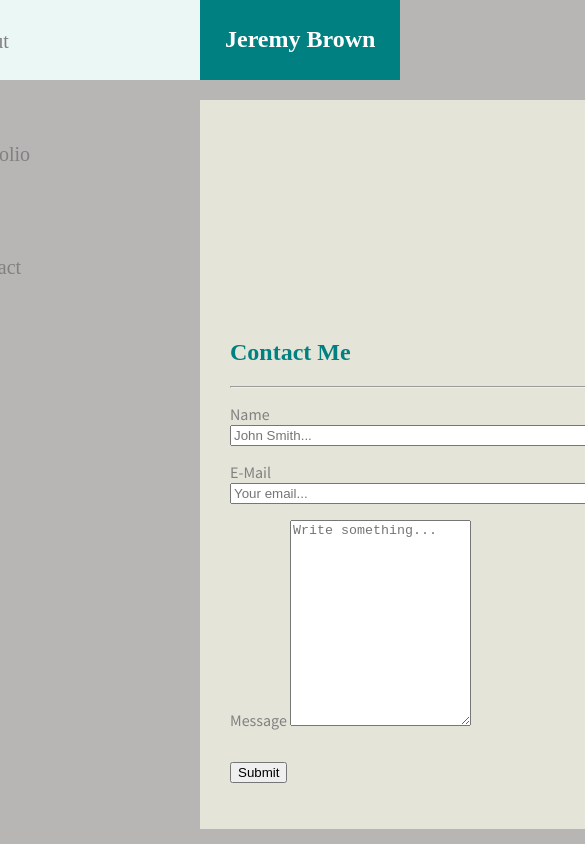
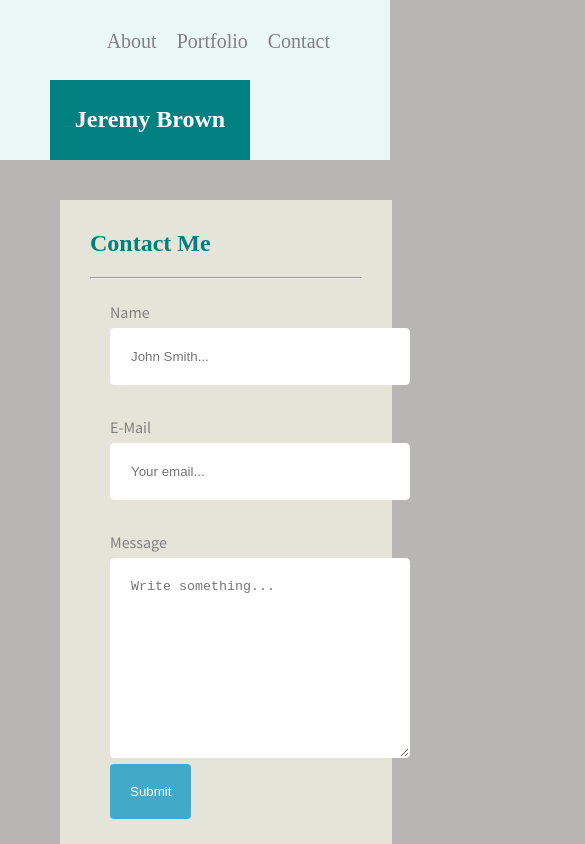
Before and after one commit to CodeBreaker1023/Responsive-Portfolio, a plain HTML site: page contact.html in a window 390 px wide. Shown: the top 844 px of the page, 585 px wide, since content can reach past the window. Drawn offline with nearby package versions, Linux system fonts and the light colour scheme.

Commit message:
updated responsiveness settings

```diff
--- a/contact-style.css
+++ b/contact-style.css
@@ -3,26 +3,32 @@ body {
     font-style: Georgia, Times New Roman, Times, serif;
     font-size: 14px;
     margin: 0px;
+    width: 100%;
 }
 
 #header {
     background-color: rgb(235, 247, 245);
     height: 80px;
     margin: 0px;
+    min-width: 100%;
 }
 
-#relative {
+.container {
+    padding: 20px 0px 0px 200px;
+}
+
+#absoluteHeader {
     width: 200px;
     height: 80px;
-    margin: 0px 0px 0px 200px;
+    margin: -100px 0px 0px 0px;
     background: teal;
-    position: relative;
+    position: absolute;
     text-align: center;
     color: white;
 }
 
 h1 {
-    padding: 30px 10px 30px 10px;
+    padding: 10px 10px 30px 10px;
     font-size: 24px;
 }
 
@@ -36,7 +42,7 @@ hr {
 }
 
 #nav {
-    margin: 0px 350px 0px 0px;
+    margin: 0px 50px 0px 0px;
     float: right;
     font-style: Georgia, Times New Roman, Times, serif;
     font-size: 20px;
@@ -56,11 +62,13 @@ a {
 
 .main {
     background-color: #e5e4d9;
-    margin: 20px 0px 20px 200px;
+    margin: 20px 0px 20px 0px;
     width: 960px;
+    height: 700px;
     padding: 10px 30px 0px 30px;
+    position: relative;
+}
 
-}
 
 .main-bio {
     margin: 20px;
@@ -108,13 +116,20 @@ input[type=submit]:hover {
 }
 
 
-.container {
+.contactDiv {
     border-radius: 5px;
     background-color: #f2f2f2;
-    padding: 20px;
-    width: 960px;
+    padding: -20px 20px 20px 20px;
+    width: 90%;
     float: center;
     list-style-type: none;
+    position: absolute;
+
+}
+
+.contact {
+    padding: 0px 20px 0px 20px;
+    position: absolute;
 }
 
 footer {
@@ -124,9 +139,49 @@ footer {
     height: 100px;
     vertical-align: text-bottom;
     border-top: 5px solid teal;
-    margin: 0px 0px -80px 0px;
+    margin: 0px 0px 0px 0px;
+    width: 100%;
 }
 
 #textbox {
-    height: 400px;
+    height: 200px;
 }
+
+@media only screen and (max-width: 1220px) {
+.container {
+    padding: 20px 0px 0px 100px;
+}
+}
+
+@media only screen and (max-width: 1100px) {
+.container {
+    padding: 20px 0px 0px 75px;
+}
+
+.main {
+    width: 80%;
+}
+}
+
+@media only screen and (max-width: 990px) {
+.container {
+    padding: 20px 0px 0px 50px;
+}
+}
+
+@media only screen and (max-width: 768px) {
+
+.container {
+    padding: 20px 0px 0px 50px;
+}
+
+.main {
+margin: 20px -300px 20px 10px;
+width: 80%;
+}
+}
+
+@media only screen and (max-width: 540px) {
+#header {
+    background-color: rgb(235, 247, 245);
+    height: 160px;
--- a/contact.html
+++ b/contact.html
@@ -5,12 +5,14 @@
 <head>
     <meta charset="UTF-8">
     <meta name="viewport" content="width=device-width, initial-scale=1">
+    <meta http-equiv="X-UA-Compatible" content="ie=edge">
+
     <title>Student Biography</title>
-    <!-- Linking CSS -->
-    <link rel="stylesheet" type="text/css" href="index-style.css">
-
      <!-- Google font link -->
     <link href="https://fonts.googleapis.com/css?family=Source+Sans+Pro" rel="stylesheet">
+    <!-- Linking CSS -->
+    <link rel="stylesheet" type="text/css" href="contact-style.css">
+
 
 </head>
 
@@ -26,19 +28,19 @@
     </div>
 
         <!-- Relative teal box around name -->
-    <div id="relative">
+        <div class="container">
+            <div id="absoluteHeader">
                 <h1>Jeremy Brown</h1>
             </div>
 
             <div class="main">
                 <section id="main-bio">
-
                     <h2>Contact Me</h2>
-
+                </section>
                     <hr>
 
                 <!-- Contact Window -->
-                <div class="container">
+                <div class="contactDiv">
                     <div class="contact">
                             <!-- Full Name Textbox-->
                             <p>
@@ -61,18 +63,18 @@
 
                     </form>
                 </div>
-                <br>
-            </section>
 
             </div>
-
-
-
         </div>
-</body>
 
     <footer>
         Copyright &copy Jeremy Brown
     </footer>
 
+</body>
+
+
+ <!-- jQuery CDN -->
+ <script type="text/javascript" src="https://cdnjs.cloudflare.com/ajax/libs/jquery/3.2.1/jquery.min.js"></script>
+
 </html>
```
Lines whose indentation alone changed are shown as unchanged.
